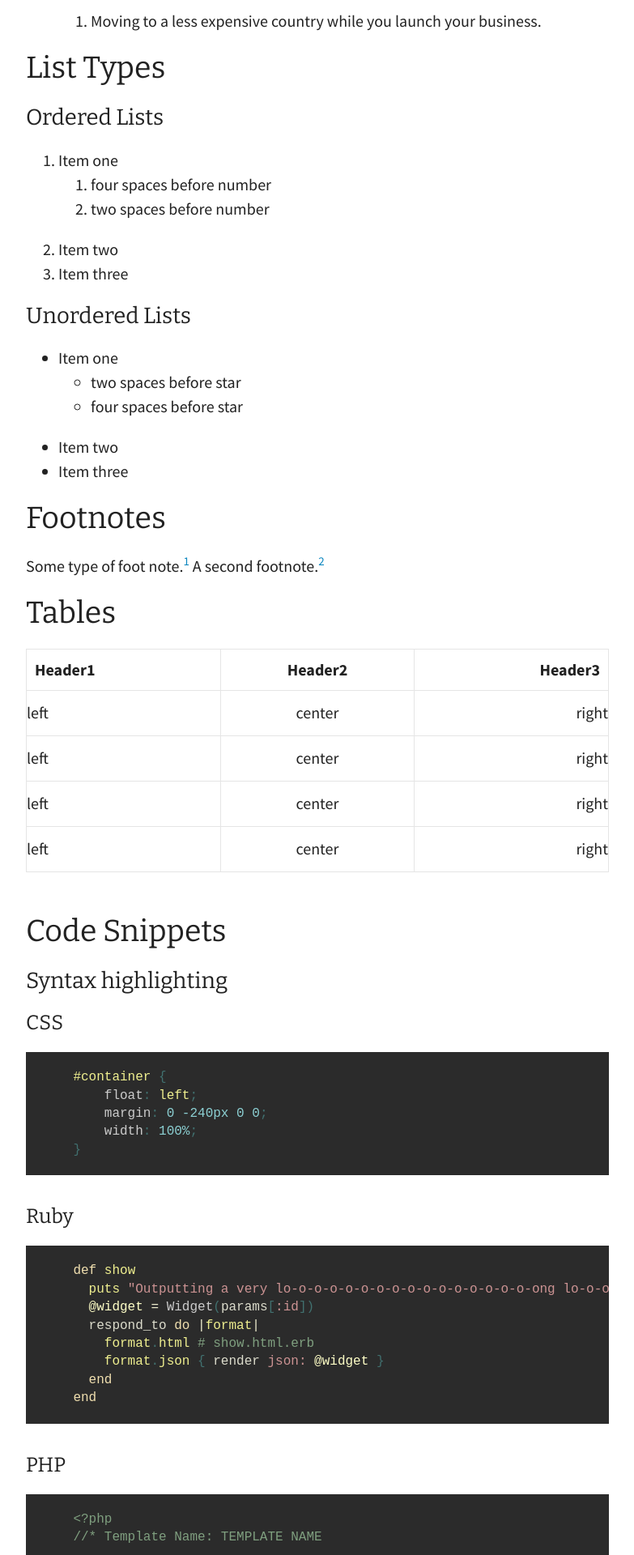
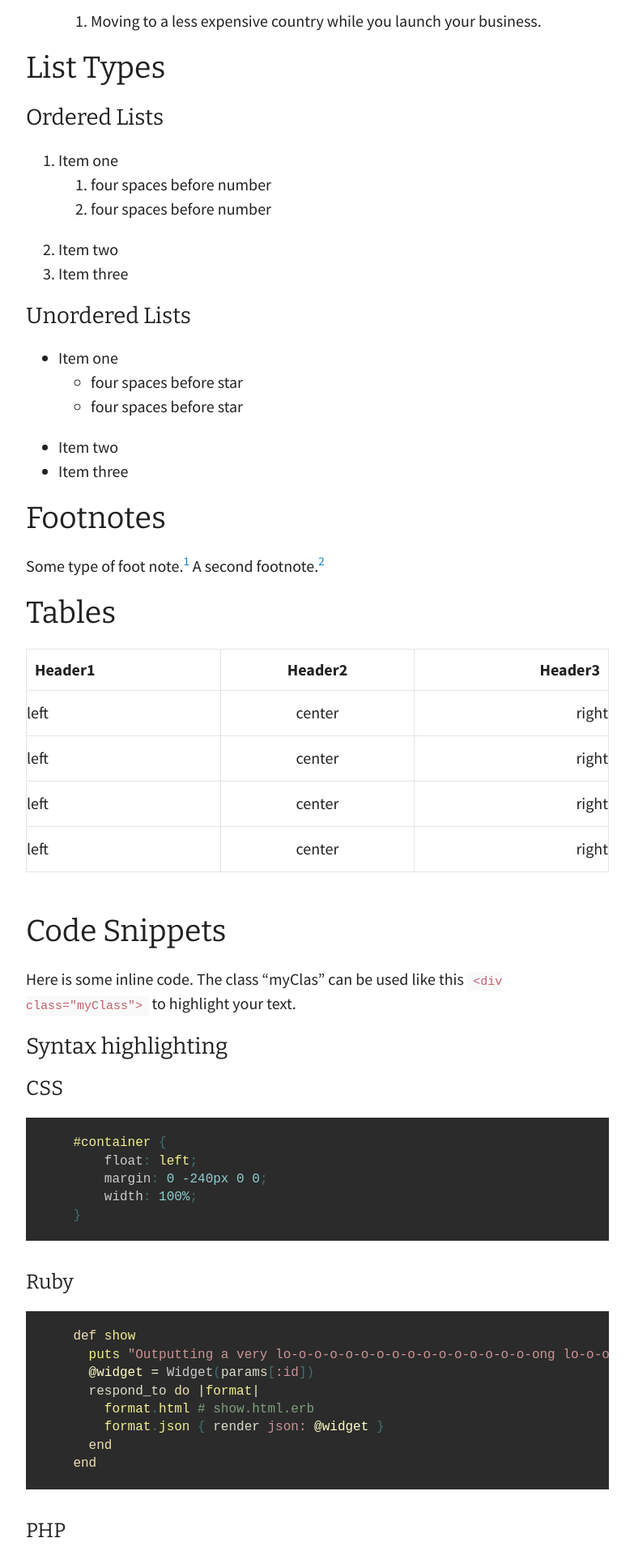
Before and after one commit to snowdj/bradonomics.github.io, a Jekyll site: the page built from _posts/2014-09-22-test-post.md, in a window 1280 px wide. Shown: the part 1415-3335 px from the top of the page at 81% size, without its empty margins (248-1031 px from the left). Built offline with Jekyll 4.4.1, drawn with Linux system fonts in a browser that asks for light colours; some web fonts are replaced; some of the changed text lies outside the part shown.

Commit message:
Markdown

```diff
--- a/_posts/2014-09-22-test-post.md
+++ b/_posts/2014-09-22-test-post.md
@@ -36,14 +36,14 @@ baselining
 
 1.  Item one
     1. four spaces before number
-    2. two spaces before number
+    2. four spaces before number
 2. Item two
 3. Item three
 
 ### Unordered Lists
 
 * Item one
-    * two spaces before star
+    * four spaces before star
     * four spaces before star
 * Item two
 * Item three
@@ -62,6 +62,8 @@ Some type of foot note.[^1] A second footnote.[^2]
 |left   |center |right  |
 
 ## Code Snippets
+
+Here is some inline code. The class "myClas" can be used like this `<div class="myClass">` to highlight your text.
 
 ### Syntax highlighting
 
@@ -175,7 +177,7 @@ Some type of foot note.[^1] A second footnote.[^2]
 
 ## Images
 
-Here are some examples of what a post with images might look like. If you want to display two or three images next to each other responsively use `figure` with the appropriate `class`. Each instance of `figure` is auto-numbered and displayed in the caption.
+Here are some examples of what a post with images might look like. If you want to display two or three images next to each other responsively use `.figure` with the appropriate `class`. Each instance of `.figure` is auto-numbered and displayed in the caption.
 
 ## Figures (for images or video)
 
--- a/css/style.css
+++ b/css/style.css
@@ -1000,7 +1000,7 @@ pre {
 }
 code {
   padding: .25em .5em;
-  font-size: 85%;
+  font-size: 75%;
   color: #bf616a;
   background-color: #f9f9f9;
 }
```
